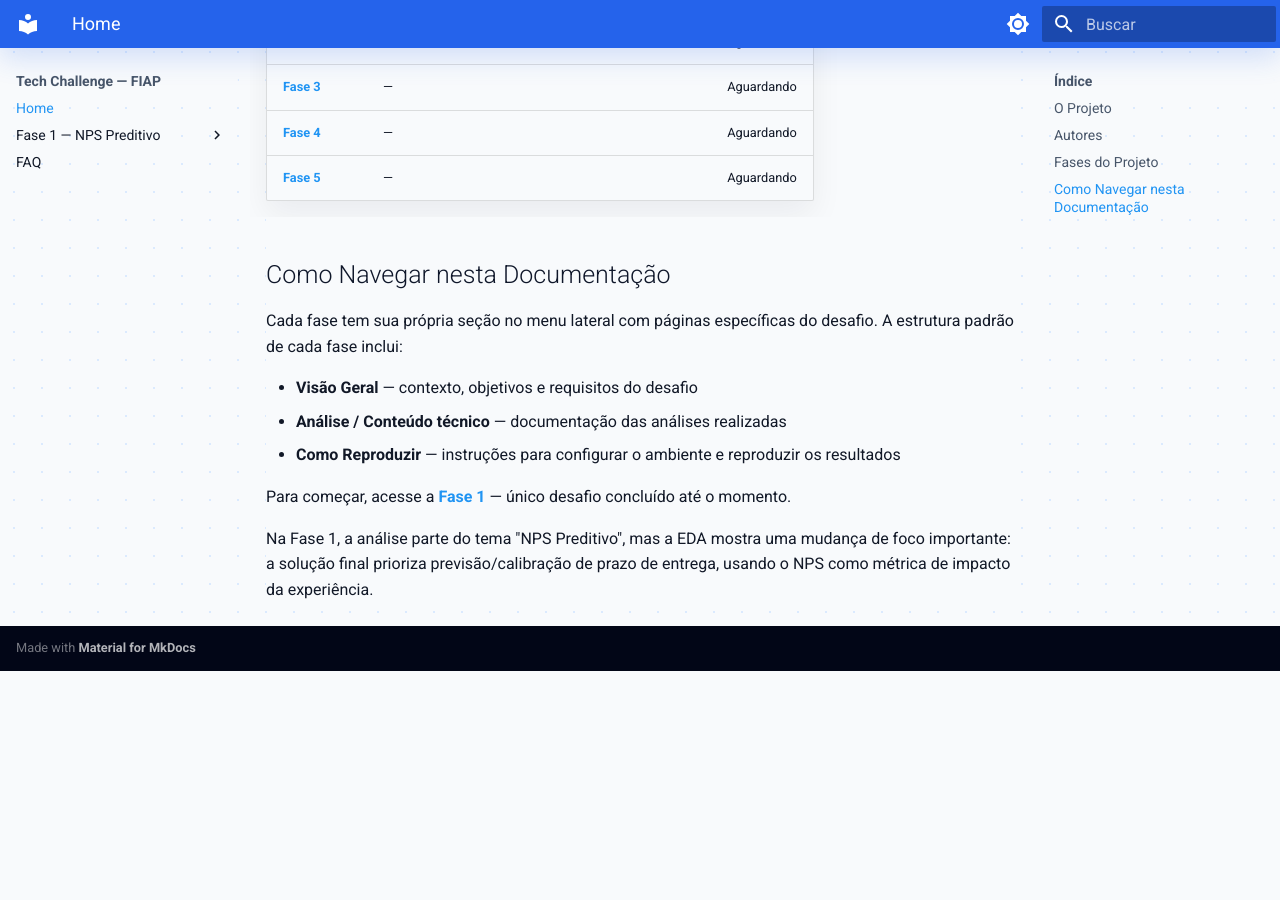
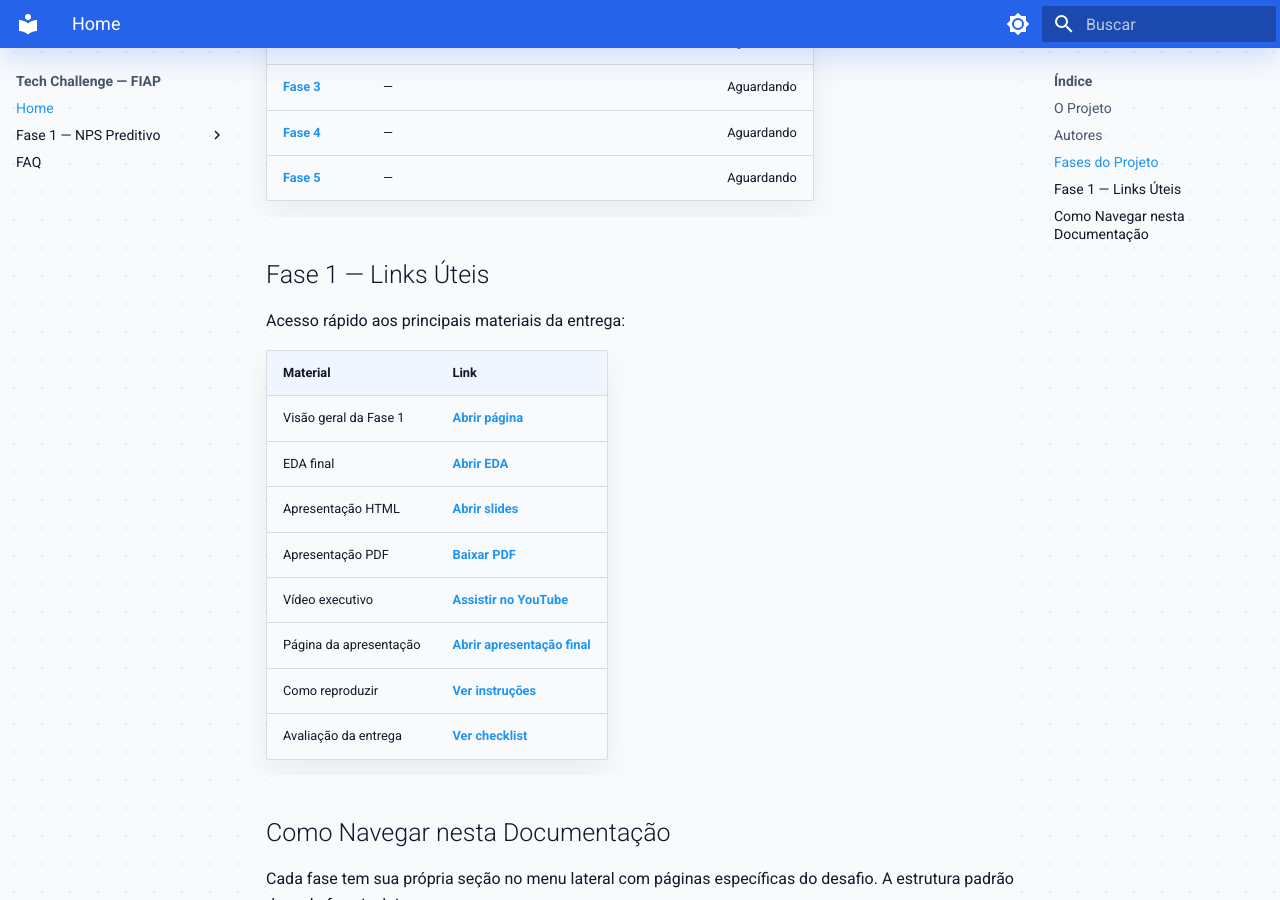
Before and after one commit to PHRaulino-Space/tech-challenge-fiap, an MkDocs documentation site: the page built from docs/docs/index.md, in a window 1280 px wide and 900 px high, scrolled down 962 px. Built offline with MkDocs 1.6.1 and Material for MkDocs 9.7.7, drawn with Linux system fonts in a browser that asks for light colours; before the commit the page ends 1633 px from its top, so only the background shows below that.

Commit message:
docs(fase-1): adicionar links úteis e resumo da entrega

```diff
--- a/docs/docs/index.md
+++ b/docs/docs/index.md
@@ -28,6 +28,21 @@ O foco não está apenas em construir modelos ou escrever código — está em *
 | [Fase 4](fase-4/index.md) | — | Aguardando |
 | [Fase 5](fase-5/index.md) | — | Aguardando |
 
+## Fase 1 — Links Úteis
+
+Acesso rápido aos principais materiais da entrega:
+
+| Material | Link |
+|---|---|
+| Visão geral da Fase 1 | [Abrir página](fase-1/index.md) |
+| EDA final | [Abrir EDA](fase-1/eda.md) |
+| Apresentação HTML | [Abrir slides](fase-1/slides.html) |
+| Apresentação PDF | [Baixar PDF](<fase-1/Tech Challenge _ NPS e atraso na entrega.pdf>){ download } |
+| Vídeo executivo | [Assistir no YouTube](https://youtu.be/eodKtPdOVdg) |
+| Página da apresentação | [Abrir apresentação final](fase-1/apresentacao-final.md) |
+| Como reproduzir | [Ver instruções](fase-1/getting-started.md) |
+| Avaliação da entrega | [Ver checklist](fase-1/avaliacao-entrega.md) |
+
 ## Como Navegar nesta Documentação
 
 Cada fase tem sua própria seção no menu lateral com páginas específicas do desafio. A estrutura padrão de cada fase inclui:
--- a/docs/mkdocs.yml
+++ b/docs/mkdocs.yml
@@ -42,6 +42,7 @@ nav:
   - Home: index.md
   - Fase 1 — NPS Preditivo:
     - Visão Geral: fase-1/index.md
+    - Resumo da Entrega: fase-1/resumo-entrega.md
     - Planejamento: fase-1/planejamento.md
     - Case: fase-1/case-nps-preditivo.md
     - 1. Problema de Negócio: fase-1/problema-negocio.md
```
Also changed, not shown: docs/docs/fase-1/apresentacao-final.md (+2 -0 lines), docs/docs/fase-1/index.md (+13 -0 lines), docs/docs/fase-1/resumo-entrega.md (added, +142 -0 lines), 1 other file.
